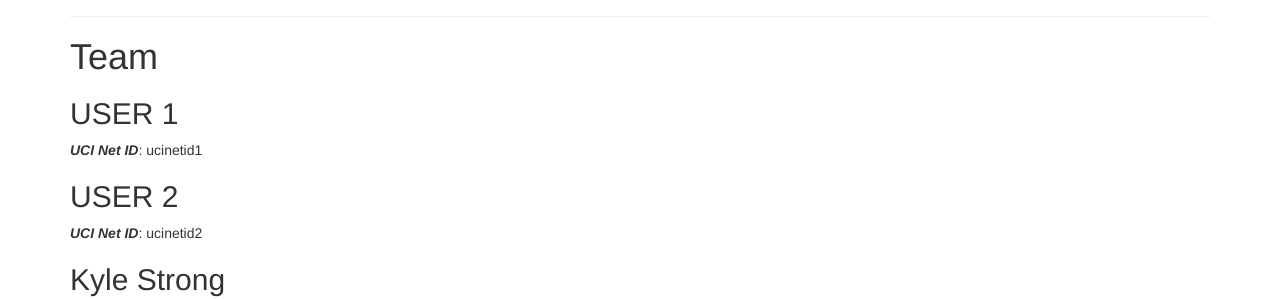
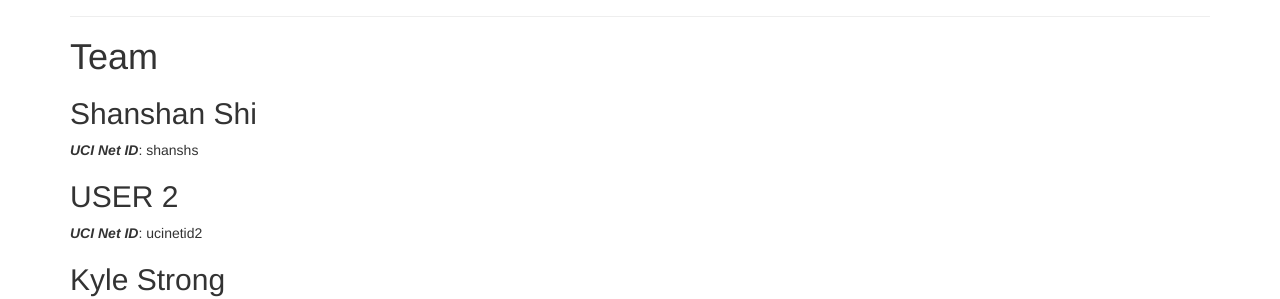
Before and after one commit to shanshs/Team-Pigeon, a Jekyll site: the page built from docs/team.md, in a window 1280 px wide. Shown: the part 136-435 px from the top of the page. Built offline with Jekyll 4.4.1, drawn with Linux system fonts in a browser that asks for light colours.

Commit message:
Update team.md

```diff
--- a/docs/team.md
+++ b/docs/team.md
@@ -6,8 +6,8 @@ title:  Team
 # {{ page.title }}
 
 
-## USER 1
-***UCI Net ID***: ucinetid1
+## Shanshan Shi
+***UCI Net ID***: shanshs
 
 ## USER 2
 ***UCI Net ID***: ucinetid2
```
